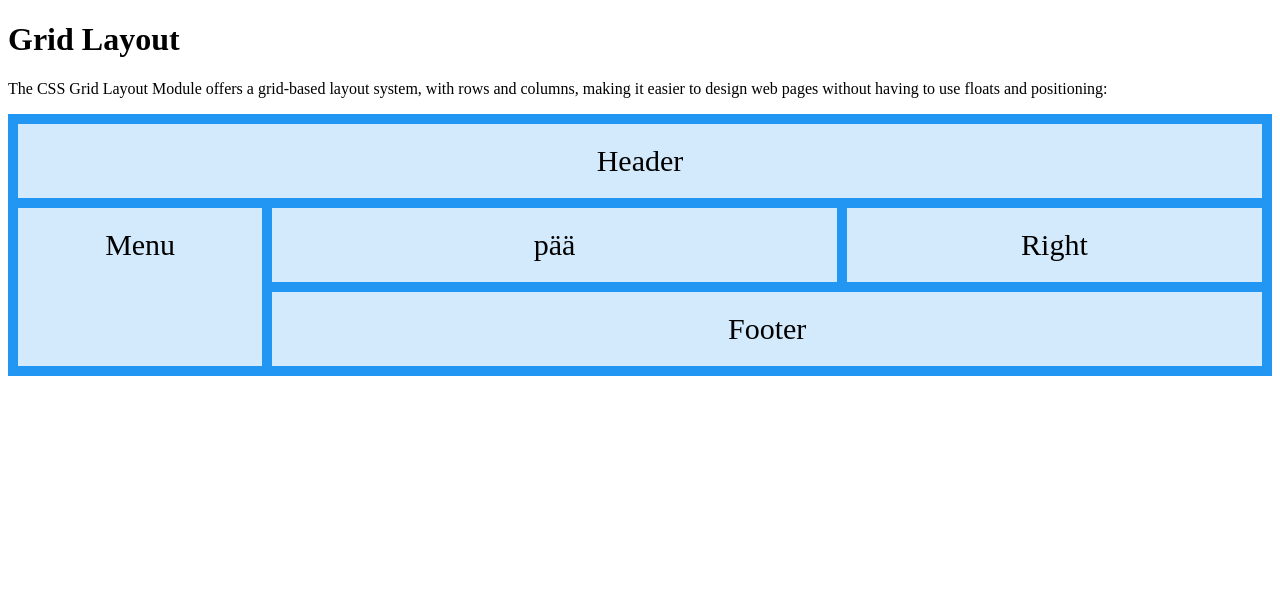
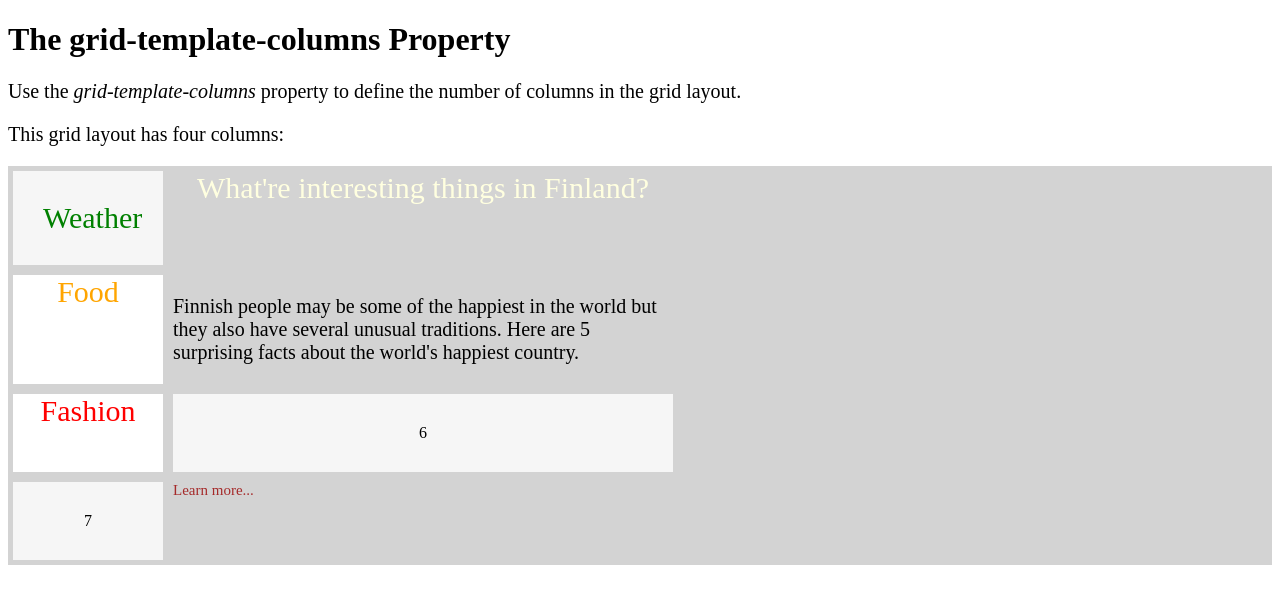
Before and after one commit to HuongGreenie/HuongGreenie, a plain HTML site: page index.html in a window 1280 px wide. Drawn offline with Linux system fonts and the light colour scheme.

Commit message:
Update index.html

```diff
--- a/index.html
+++ b/index.html
@@ -1,46 +1,82 @@
 <!DOCTYPE html>
-<html lang="en">
+<html>
 <head>
-<title>grid example by kasper</title>
-<meta charset="utf-8" />
 <style>
-header { grid-area: header; }
-nav { grid-area: menu; }
-main { grid-area: main; }
-aside { grid-area: right; }
-footer { grid-area: footer; }
 
 .grid-container {
   display: grid;
-  grid-template-areas:
-    'header header header header header header'
-    'menu main main main right right'
-    'menu footer footer footer footer footer';
-  gap: 10px;
-  background-color: #2196F3;
-  padding: 10px;
+  grid-template-columns: 150px 500px ;
+  grid-row-end:3;
+  grid-gap: 10px;
+  background-color: lightgrey;
+  padding: 5px;
 }
 
-header, nav, main, aside, footer {
-  background-color: rgba(255, 255, 255, 0.8);
-  text-align: center;
-  padding: 20px 0;
-  font-size: 30px;
+.grid-container > div {
+
+    text-align: center;
+	padding: 30px;
+  	background-color: rgba(255, 255, 255, 0.8);
+
+}
+.item1 {
+color: green;
+font-size: 30px;
+
+}
+
+header{
+text-align: center;
+font-size: 30px;
+color: lightyellow;
+length: 200px;
+}
+
+aside{
+text-align: center;
+font-size: 30px;
+color: orange;
+background-color: white;
+}
+
+p{
+font-size: 20px;
+}
+
+footer{
+text-align:left-bottom;
+font-size: 15px;
+color: brown;
+}
+
+nav{
+text-align: center;
+font-size: 30px;
+color: red;
+background-color: white;
+grid-row-end: span 1;
 }
 </style>
 </head>
 <body>
 
-<h1>Grid Layout</h1>
+<h1>The grid-template-columns Property</h1>
 
-<p>The CSS Grid Layout Module offers a grid-based layout system, with rows and columns, making it easier to design web pages without having to use floats and positioning:</p>
+<p>Use the <em>grid-template-columns</em> property to define the number of columns in the grid layout.</p>
+<p>This grid layout has four columns:</p>
 
 <div class="grid-container">
-  <header>Header</header>
-  <nav>Menu</nav>
-  <main>pää</main>
-  <aside>Right</aside>
-  <footer>Footer</footer>
+  <div class="item1">Weather</div>
+   <header>What're interesting things in Finland?</header>
+   <aside>Food</aside>
+  <main>
+  	<p>
+    Finnish people may be some of the happiest in the world but they also have several unusual traditions. Here are 5 surprising facts about the world's happiest country.</p>
+  </main>
+  <nav>Fashion</nav>
+  <div class="item6">6</div>
+  <div class="item7">7</div>
+  <footer>Learn more...</footer>
 </div>
 
 </body>
```
